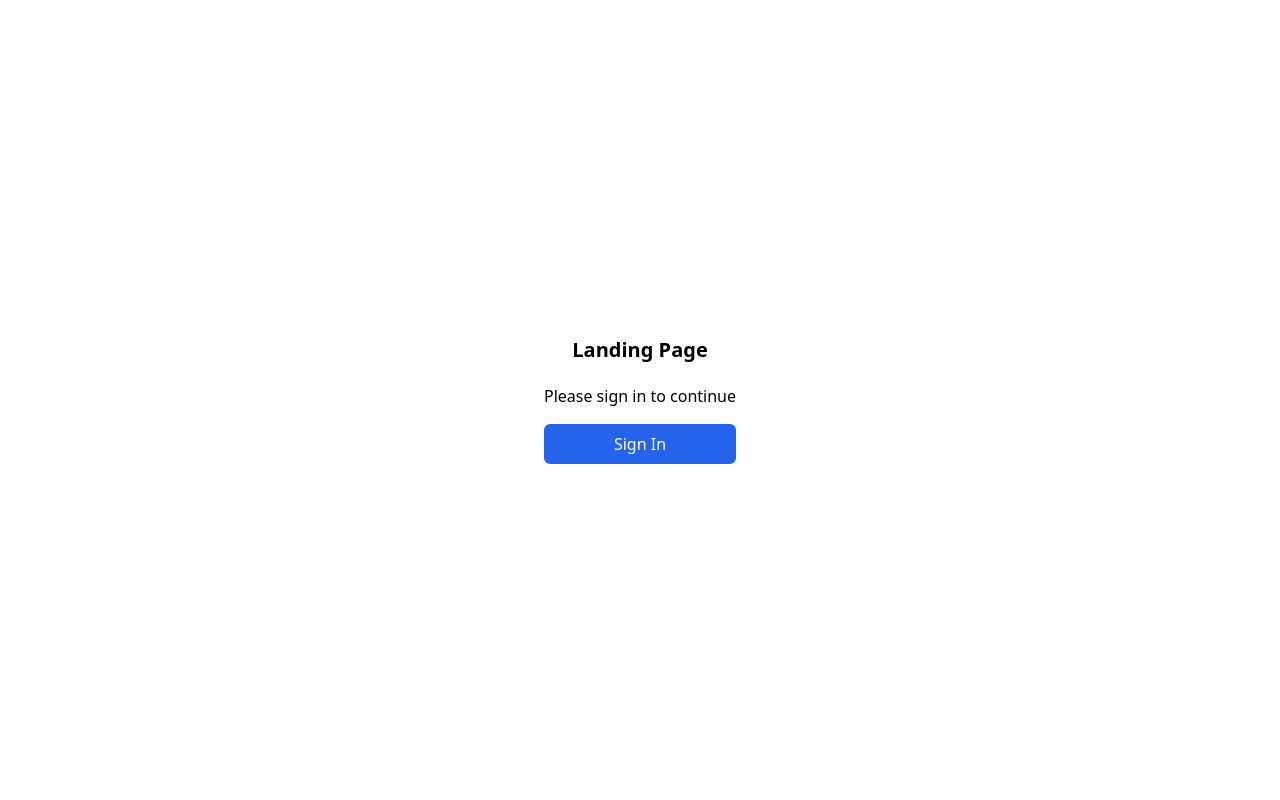
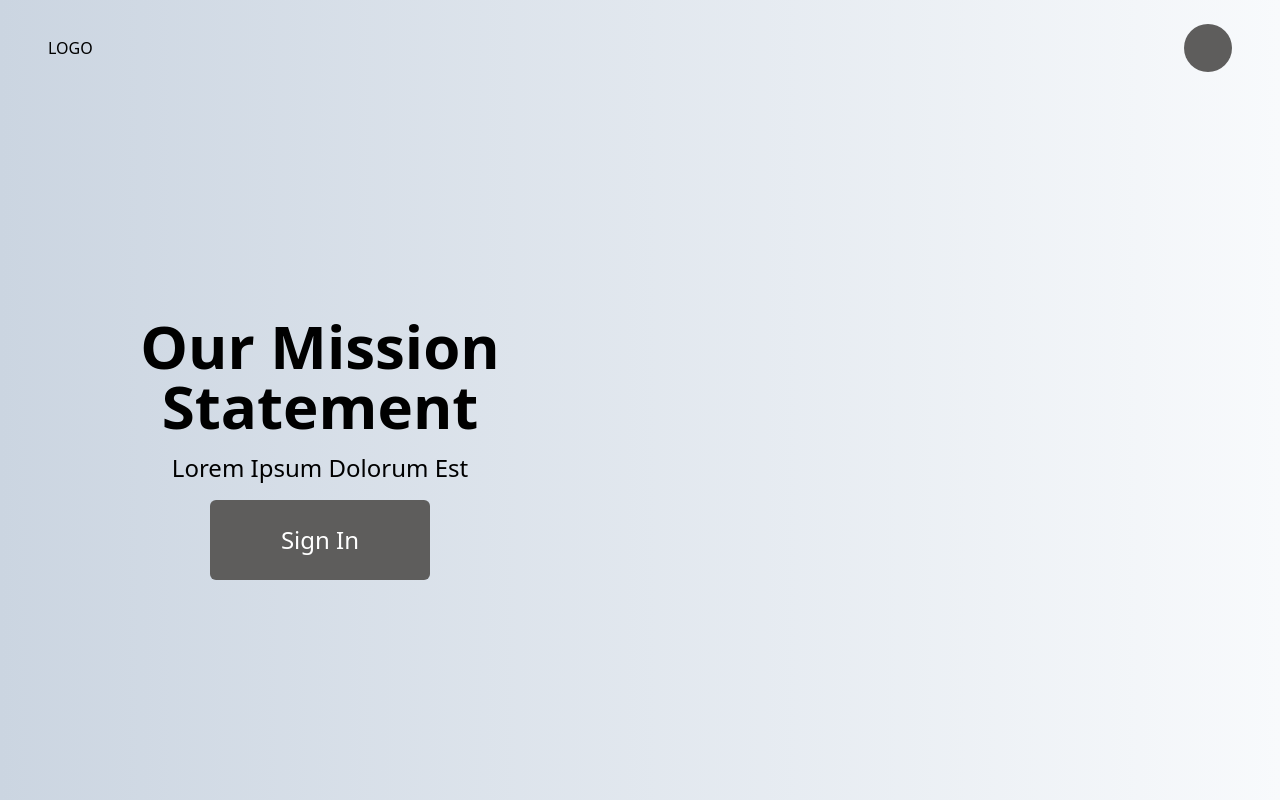
Before and after one commit to jdrco/JournAI, a Next.js app: page / in a window 1280 px wide. Built offline with nearby package versions, Linux system fonts and the light colour scheme; no server answers.

Commit message:
Updated UI for Landing Page

```diff
--- a/components/LandingPage.jsx
+++ b/components/LandingPage.jsx
@@ -10,17 +10,27 @@ const LandingPage = () => {
   };
 
   return (
-    <div className="w-screen h-screen flex flex-col justify-center items-center">
-      <div className="text-xl text-center font-bold mb-5">Landing Page</div>
+    <div className="w-screen h-screen flex flex-col items-center backdrop-opacity-100 bg-gradient-to-r from-slate-300 to-slate-50">
+      <div className="flex justify-between items-center h-[8%] w-screen bg-transparent p-10 sm:p-12">
+        <div>LOGO</div>
+        <button className="rounded-full bg-[#5e5d5c] p-6"></button>
+      </div>
 
-      <div className="text-center flex flex-col gap-4 items-center">
-        <div>Please sign in to continue</div>
+      <div className="bg-transparent w-screen h-[92%] flex flex-col lg:flex-row">
+        <div className="bg-inherit h-[40%] flex flex-col justify-center items-center px-8 lg:h-[100%] lg:w-1/2">
+          <div className="bg-transparent mb-4 text-center font-bold text-6xl">
+            Our Mission Statement
+          </div>
+          <div className="mb-4 text-2xl">Lorem Ipsum Dolorum Est</div>
+          <button
+            className="bg-[#5e5d5c] w-[220px] h-[80px] rounded-md text-2xl text-white"
+            onClick={redirectToSignIn}
+          >
+            Sign In
+          </button>
+        </div>
 
-        <button onClick={redirectToSignIn}>
-          <div className="bg-blue-600 text-white rounded-md p-2 w-48">
-            Sign In
-          </div>
-        </button>
+        <div className="bg-transparent text-center flex flex-col gap-4 items-center h-[60%] lg:h-[100%] lg:w-1/2"></div>
       </div>
     </div>
   );
```
